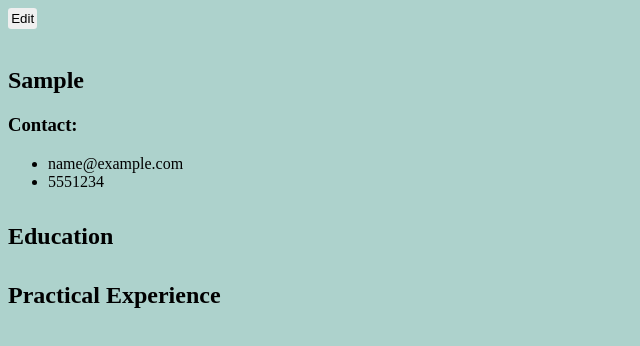
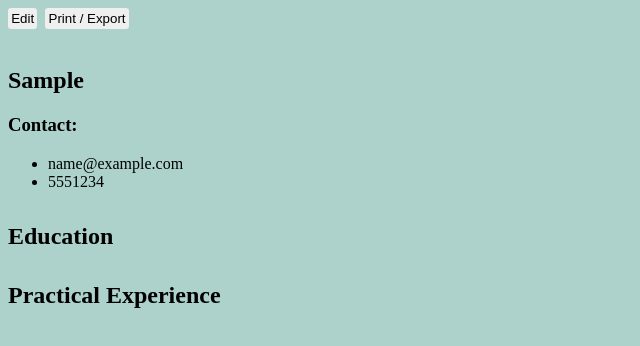
Before and after one commit to MattRangel/resume-builder, a React (Vite) app: page / in a window 1280 px wide. Both pictures are taken after typing "Sample", "name@example.com", "5551234" into the empty fields and a click on the button "Update Resume". Shown: the top 346 px of the page, without its empty margins (0-640 px from the left). Built offline with nearby package versions, Linux system fonts and the light colour scheme.

Commit message:
Add export button to display page

```diff
--- a/src/components/Resume.jsx
+++ b/src/components/Resume.jsx
@@ -162,6 +162,7 @@ export function Display({ data, enterEditMode }) {
   return (
     <>
       <button onClick={enterEditMode}>Edit</button>
+      <button onClick={() => print()}>Print / Export</button>
       <div id={data.personal.portrait && "portrait-container"}>
         <img src={data.personal.portrait} alt="" />
       </div>
```
